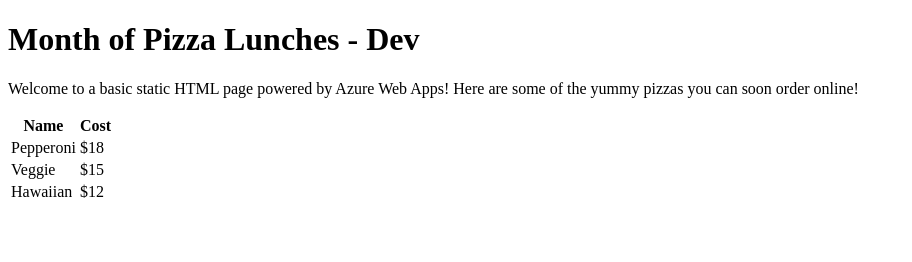
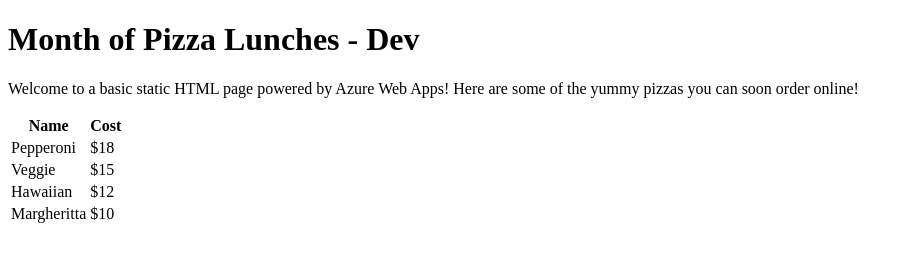
Before and after one commit to Siddesh2002/AzureDemo, a plain HTML site: page index.html in a window 1280 px wide. Shown: the whole page, without its empty margins (0-912 px from the left). Drawn offline with Linux system fonts and the light colour scheme.

Commit message:
Added new option

```diff
--- a/index.html
+++ b/index.html
@@ -23,6 +23,9 @@
       <tr>
         <td>Hawaiian</td><td>$12</td>
       </tr>
+      <tr>
+        <td>Margheritta</td><td>$10</td>
+      </tr>
     </table>
 
   </body>
```
